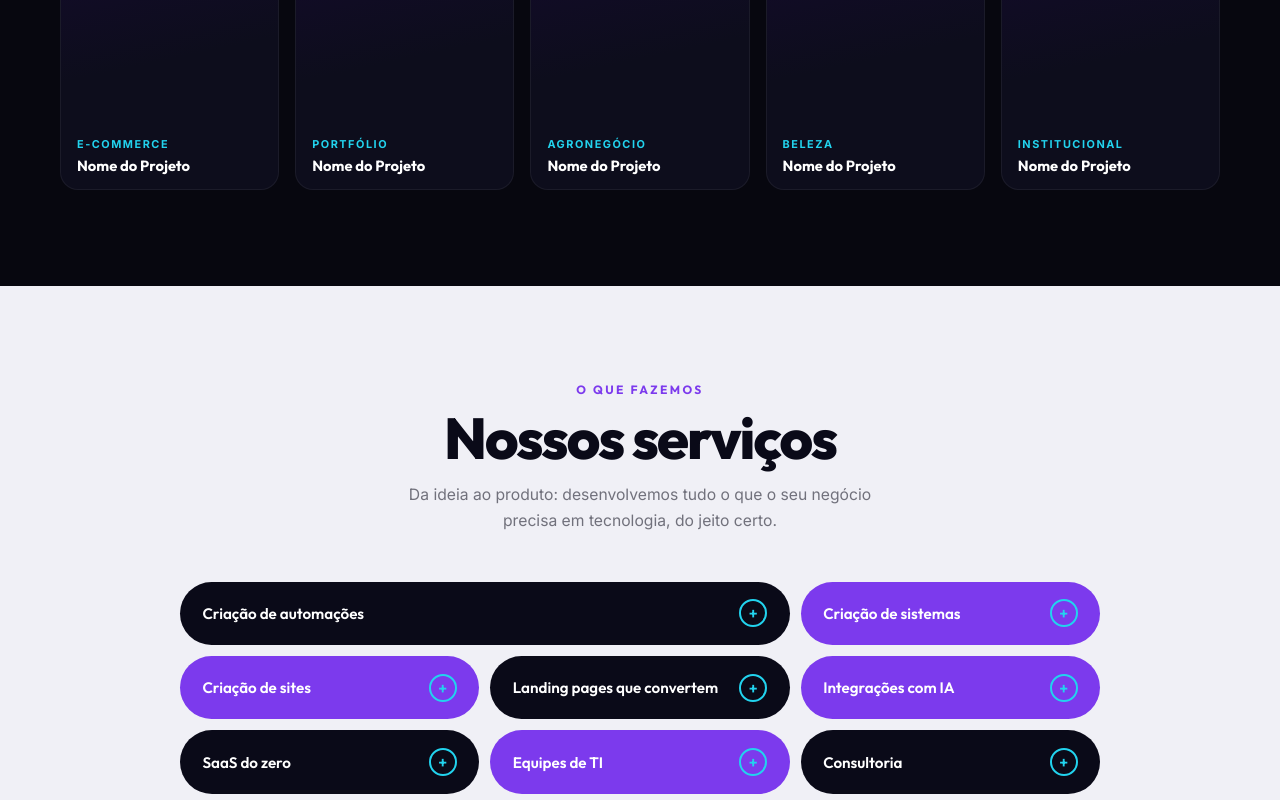
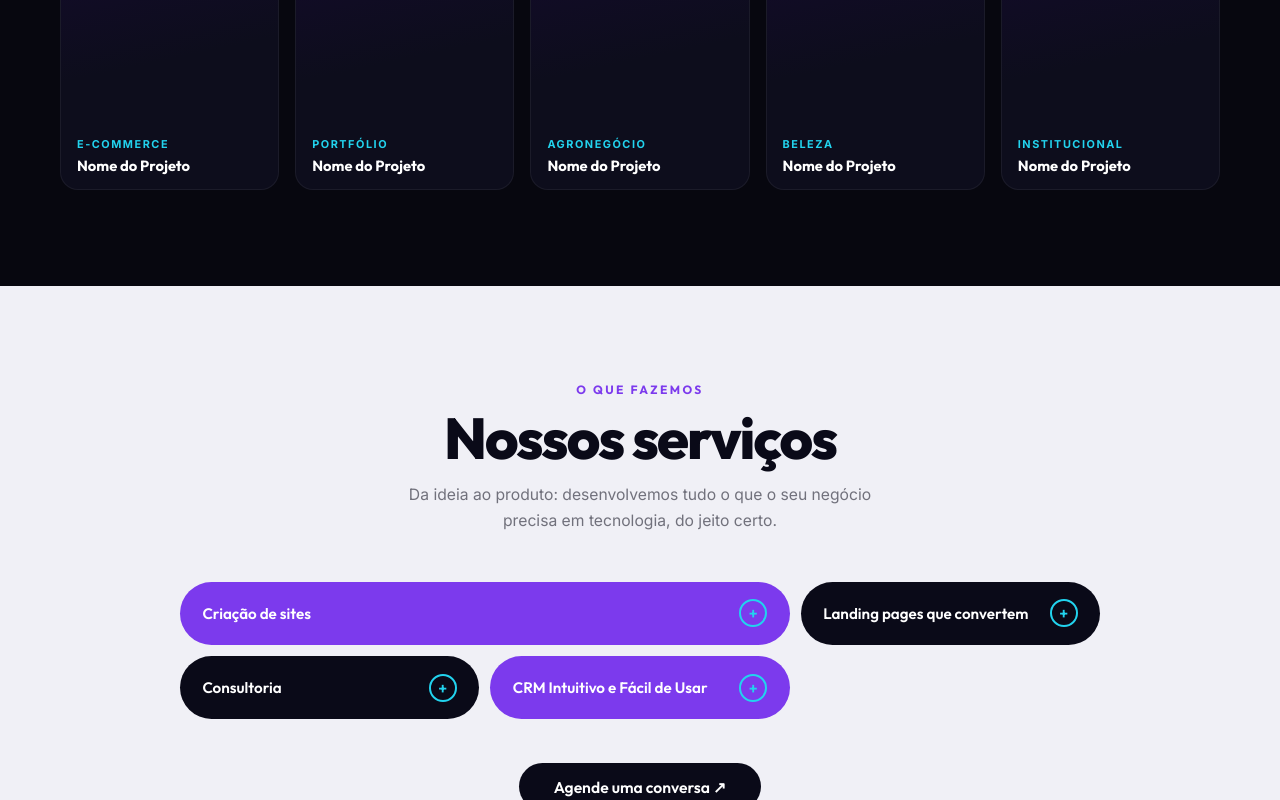
Before and after one commit to alissonKr/Social-Group, a plain HTML site: page index.html in a window 1280 px wide. Shown: the part 2000-2800 px from the top of the page. Drawn offline with Linux system fonts and the light colour scheme.

Commit message:
feat: atualiza hero e serviços com novo modelo de negócio
Co-Authored-By: Claude Sonnet 5.5 <noreply@anthropic.com>

```diff
--- a/index.html
+++ b/index.html
@@ -186,7 +186,7 @@ nav {
 <section class="hero">
   <div class="hero-inner">
     <div class="hero-col hero-col--left">
-      <span class="hero-word">INVENÇÕES</span>
+      <span class="hero-word">SOLUÇÕES</span>
       <p class="hero-sub">Sites e SaaS<br>para seus negócios</p> <!-- 🔁 -->
     </div>
 
@@ -357,14 +357,10 @@ nav {
 
     <div class="services-grid">
       <!-- 🔁 Troque os serviços conforme sua oferta -->
-      <div class="svc-pill dark">   Criação de automações       <span class="svc-plus">+</span></div>
-      <div class="svc-pill purple"> Criação de sistemas         <span class="svc-plus">+</span></div>
       <div class="svc-pill purple"> Criação de sites            <span class="svc-plus">+</span></div>
       <div class="svc-pill dark">   Landing pages que convertem <span class="svc-plus">+</span></div>
-      <div class="svc-pill purple"> Integrações com IA          <span class="svc-plus">+</span></div>
-      <div class="svc-pill dark">   SaaS do zero               <span class="svc-plus">+</span></div>
-      <div class="svc-pill purple"> Equipes de TI               <span class="svc-plus">+</span></div>
       <div class="svc-pill dark">   Consultoria                 <span class="svc-plus">+</span></div>
+      <div class="svc-pill purple"> CRM Intuitivo e Fácil de Usar <span class="svc-plus">+</span></div>
     </div>
 
     <div class="services-cta">
```
